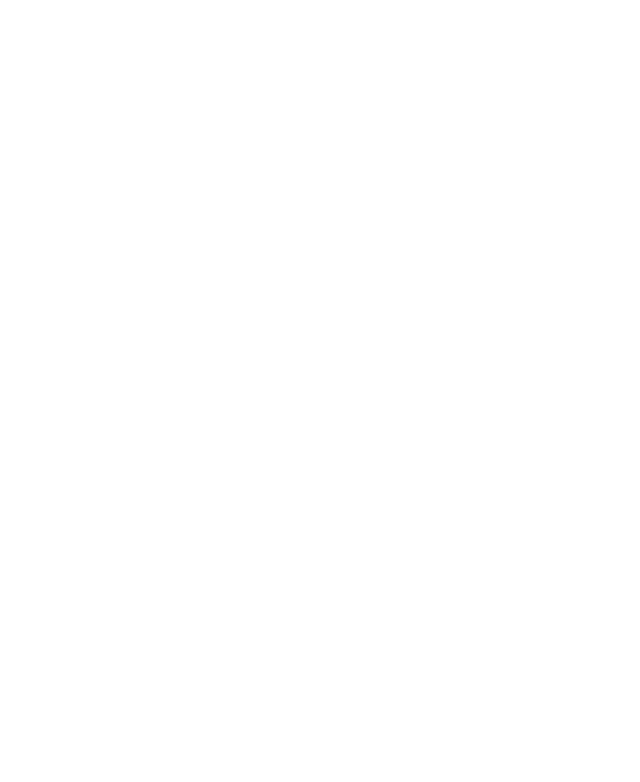
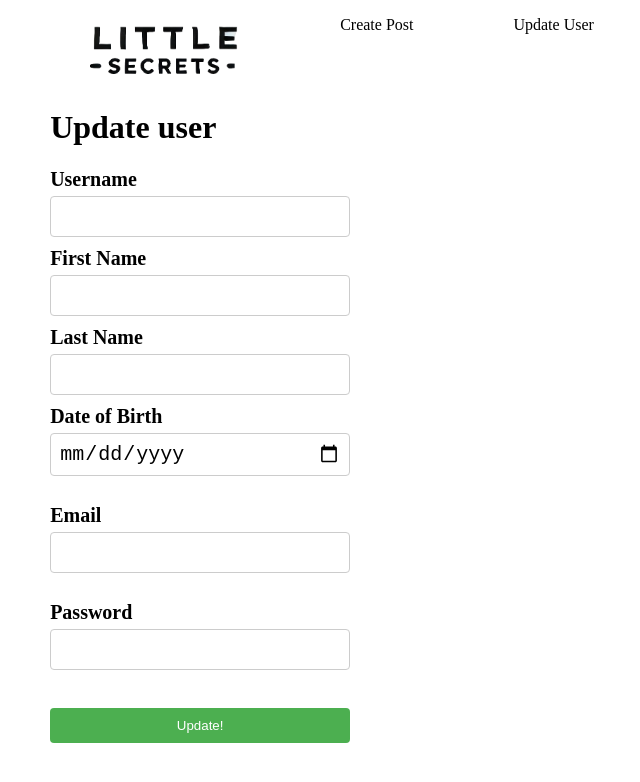
Before and after one commit to martimb01/mern-littleSecrets, a React (Vite) app in the folder frontend/: page /userUpdate in a window 1280 px wide. Before the commit this address had no page. Shown: the top 782 px of the page, without its empty margins (268-908 px from the left). Built offline with nearby package versions, Linux system fonts and the light colour scheme.

Commit message:
Added frontend form to update users and added res message if no fields are updated

```diff
--- a/frontend/src/App.jsx
+++ b/frontend/src/App.jsx
@@ -5,6 +5,7 @@
 import HomePage from "./pages/HomePage";
 import CreatePostForm from "./pages/CreatePostForm";
 import LandingPage from "./pages/LandingPage";
+import UpdateUserForm from "./pages/UpdateUserForm";
 const App = () => {
     return(
         <>
@@ -14,6 +15,7 @@
             <Route path = '/login' element={<LoginForm />} />
             <Route path = '/homepage' element={<HomePage />} />
             <Route path = '/postCreation' element={<CreatePostForm />} />
+            <Route path = '/userUpdate' element={<UpdateUserForm />} />
         </Routes>
         </>
     )
--- /dev/null
+++ b/frontend/src/pages/UpdateUserForm.jsx
@@ -0,0 +1,92 @@
+import React, { useState } from "react";
+import axios from 'axios'
+import NavBar from "./components/NavBar";
+
+const UpdateUserForm = () => {
+    const [inputs,setInputs] = useState('');
+    const [successMessage, setSuccessMessage] = useState('')
+    const [errorMessage, setErrorMessage] = useState('')
+
+
+    const handleChange = (event) => {
+        const name = event.target.name
+        const value = event.target.value
+        setInputs({...inputs, [name]: value})
+    }
+
+    const handleUpdate = async (event) => {
+        event.preventDefault()
+        try {
+            const token = localStorage.getItem('token')
+            const res = await axios.put('http://localhost:3000/user/update', inputs, {
+                headers: {
+                    Authorization: `Bearer ${token}`
+                }
+            })
+            setSuccessMessage(res.data.message)
+            setErrorMessage('')
+        } catch (err) {
+                console.log(err.response.data.message);
+                setErrorMessage(err.response.data.message);
+                setSuccessMessage('')
+        }
+    }
+    return (
+        <>
+        <NavBar />
+        <h1>Update user</h1>
+        <form onSubmit={handleUpdate}>
+            <div className='form-row'>
+                <label>Username</label>
+                    <input type='text'
+                    name='username'
+                    value={inputs.username || ''}
+                    onChange={handleChange} />
+            </div>
+            <div className='form-row'>
+                <label>First Name</label>
+                    <input type='text'
+                    name='firstName'
+                    value={inputs.firstName || ''}
+                    onChange={handleChange} />
+            </div>
+            <div className='form-row'>
+                <label>Last Name</label>
+                    <input type='text'
+                    name='lastName'
+                    value={inputs.lastName || ''}
+                    onChange={handleChange} />
+            </div>
+            <div className='form-row'>
+                <label>Date of Birth</label>
+                    <input type='date'
+                    name='dateOfBirth'
+                    value={inputs.dateOfBirth || ''}
+                    onChange={handleChange} />
+            </div>
+            <br />
+            <div className='form-row'>
+                <label>Email</label>
+                    <input type='text'
+                    name='email'
+                    value={inputs.email || ''}
+                    onChange={handleChange} />
+            </div>
+            <br />
+            <div className='form-row'>
+                <label>Password</label>
+                    <input type='password'
+                    name='password'
+                    value={inputs.password || ''}
+                    onChange={handleChange} />
+            </div>
+            <br />
+            <button type="submit">Update!</button>
+        </form>
+        {successMessage ? successMessage : errorMessage}
+        {}
+        </>
+    )
+}
+
+export default UpdateUserForm
--- a/frontend/src/pages/components/NavBar.jsx
+++ b/frontend/src/pages/components/NavBar.jsx
@@ -24,9 +24,9 @@
             </li>
 
             <li className={styles.items}
-            onClick={() => (nav('/postCreation'))}
+            onClick={() => (nav('/userUpdate'))}
             >
-                User
+                Update User
             </li>
 
         </ul>
```
Also changed, not shown: 2 other files (tests, documents, lock files or other folders).
